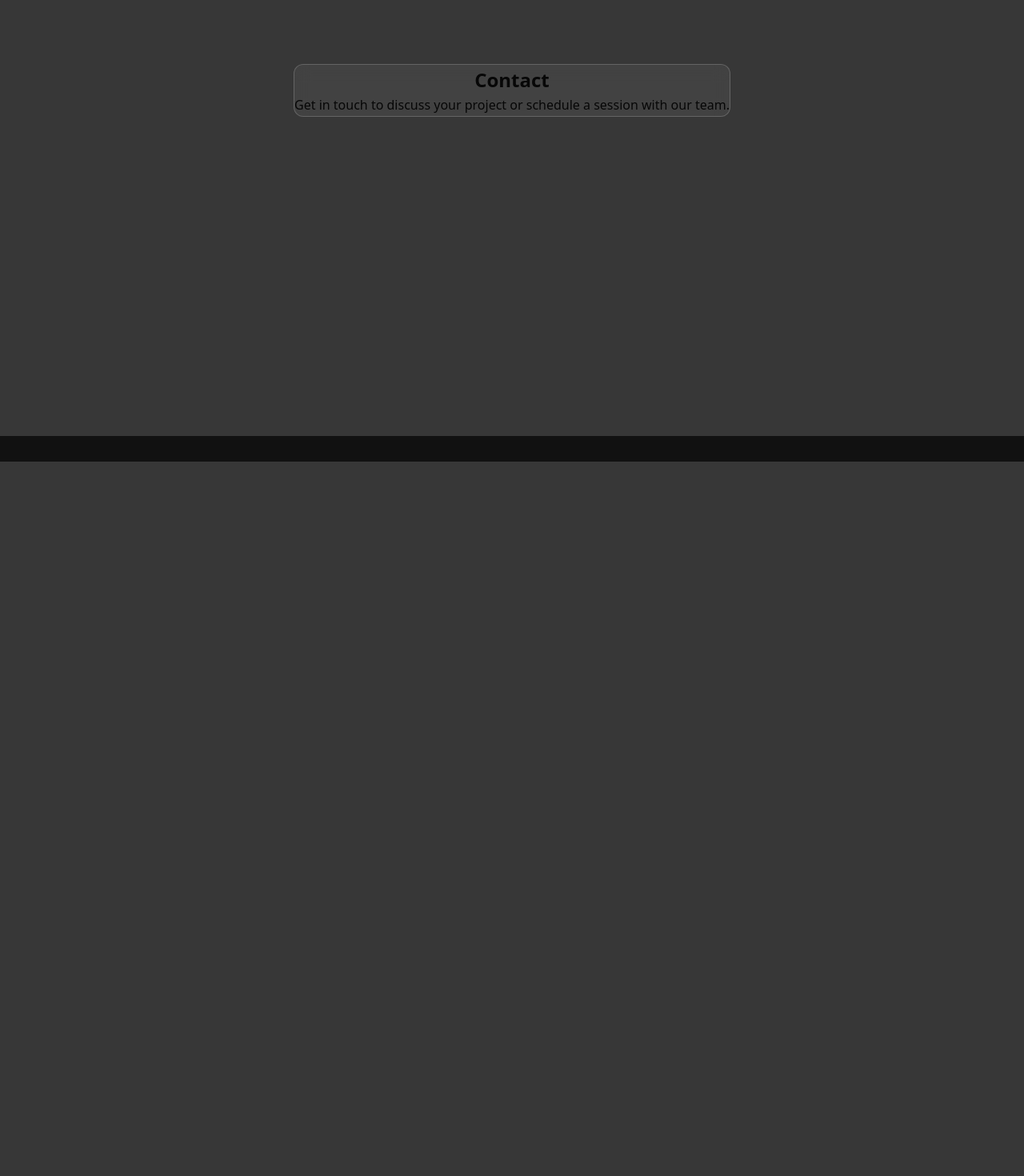
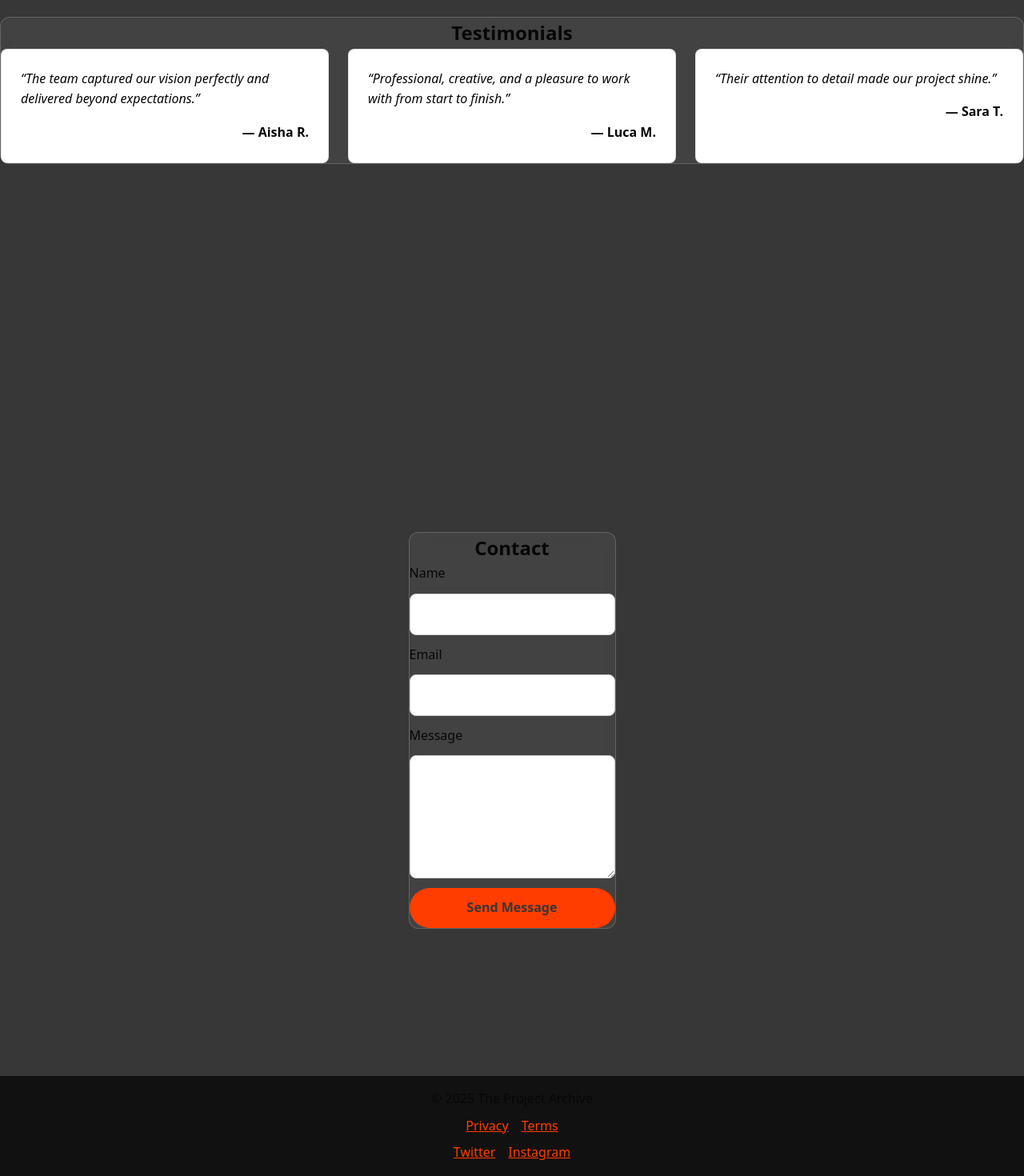
Before and after one commit to Dynamic-Capital/theprojectarchive, a Next.js app in the folder next-app/: page /about in a window 1280 px wide. Shown: the part 5919-7389 px from the top of the page at 80% size. Before the commit the page ends 6496 px from the top, so only its background shows below. Built offline with nearby package versions, Linux system fonts and the light colour scheme.

Commit message:
Add testimonials section, contact form, footer content

```diff
--- a/next-app/app/globals.css
+++ b/next-app/app/globals.css
@@ -456,6 +456,15 @@ a:hover {
   color: var(--color-accent);
 }
 
+.footer-nav,
+.social-links {
+  display: flex;
+  justify-content: center;
+  gap: 1rem;
+  flex-wrap: wrap;
+  margin-top: 0.5rem;
+}
+
 .fade-in {
   opacity: 0;
   transform: translateY(20px);
--- a/next-app/app/layout.jsx
+++ b/next-app/app/layout.jsx
@@ -6,6 +6,8 @@ export const metadata = {
   icons: {
     icon: '/favicon.svg',
   },
+  description:
+    'Creative studio in the Maldives offering design, development, and photography services.',
 };
 
 export default function RootLayout({ children }) {
--- /dev/null
+++ b/next-app/app/testimonials/page.jsx
@@ -0,0 +1,5 @@
+import Home from '../../components/Home';
+
+export default function Page() {
+  return <Home />;
+}
--- a/next-app/components/Contact.jsx
+++ b/next-app/components/Contact.jsx
@@ -9,6 +9,10 @@ const textVariants = {
 };
 
 export default function Contact() {
+  const handleSubmit = (e) => {
+    e.preventDefault();
+  };
+
   return (
     <ParallaxSection
       id="contact"
@@ -24,16 +28,44 @@ export default function Contact() {
       >
         Contact
       </motion.h2>
-      <motion.p
-        className="max-w-md mx-auto"
+      <motion.form
+        onSubmit={handleSubmit}
+        className="form max-w-md mx-auto text-left"
         variants={textVariants}
         initial="hidden"
         whileInView="show"
         viewport={{ once: true, amount: 0.5 }}
       >
-        Get in touch to discuss your project or schedule a session with our
-        team.
-      </motion.p>
+        <label htmlFor="name">Name</label>
+        <input id="name" name="name" type="text" className="input" required />
+
+        <label htmlFor="email">Email</label>
+        <input
+          id="email"
+          name="email"
+          type="email"
+          className="input"
+          required
+        />
+
+        <label htmlFor="message">Message</label>
+        <textarea
+          id="message"
+          name="message"
+          className="textarea"
+          rows="5"
+          required
+        />
+
+        <motion.button
+          type="submit"
+          className="btn btn--primary mt-2"
+          whileHover={{ scale: 1.05 }}
+          whileTap={{ scale: 0.95 }}
+        >
+          Send Message
+        </motion.button>
+      </motion.form>
     </ParallaxSection>
   );
 }
--- a/next-app/components/Footer.jsx
+++ b/next-app/components/Footer.jsx
@@ -9,6 +9,20 @@ export default function Footer() {
       initial={{ opacity: 0, y: 20 }}
       whileInView={{ opacity: 1, y: 0 }}
       viewport={{ once: true }}
-    />
+    >
+      <p>&copy; {new Date().getFullYear()} The Project Archive</p>
+      <nav aria-label="Footer" className="footer-nav">
+        <a href="/privacy">Privacy</a>
+        <a href="/terms">Terms</a>
+      </nav>
+      <div className="social-links" aria-label="Social media links">
+        <a href="https://twitter.com" target="_blank" rel="noopener noreferrer">
+          Twitter
+        </a>
+        <a href="https://instagram.com" target="_blank" rel="noopener noreferrer">
+          Instagram
+        </a>
+      </div>
+    </motion.footer>
   );
 }
--- a/next-app/components/Home.jsx
+++ b/next-app/components/Home.jsx
@@ -17,6 +17,7 @@ import Approach from './Approach';
 import Numbers from './Numbers';
 import Starters from './Starters';
 import Services from './Services';
+import Testimonials from './Testimonials';
 import Contact from './Contact';
 
 export default function Home() {
@@ -99,6 +100,7 @@ export default function Home() {
       <Numbers />
       <Starters />
       <Services openLightbox={openLightbox} images={serviceImages} />
+      <Testimonials />
       <Contact />
       <AnimatePresence>
         {lightboxOpen && (
--- a/next-app/components/OverlayNav.jsx
+++ b/next-app/components/OverlayNav.jsx
@@ -25,6 +25,7 @@ const links = [
   { to: '/numbers', label: 'In Numbers' },
   { to: '/starters', label: 'Starters' },
   { to: '/services', label: 'Services' },
+  { to: '/testimonials', label: 'Testimonials' },
   { to: '/contact', label: 'Contact' }
 ];
 
--- /dev/null
+++ b/next-app/components/Testimonials.jsx
@@ -0,0 +1,58 @@
+"use client";
+import { motion } from 'framer-motion';
+import ParallaxSection from './ParallaxSection';
+
+const cardVariants = {
+  hidden: { opacity: 0, y: 20 },
+  show: { opacity: 1, y: 0 },
+};
+
+export default function Testimonials() {
+  const testimonials = [
+    {
+      quote: 'The team captured our vision perfectly and delivered beyond expectations.',
+      author: 'Aisha R.',
+    },
+    {
+      quote: 'Professional, creative, and a pleasure to work with from start to finish.',
+      author: 'Luca M.',
+    },
+    {
+      quote: 'Their attention to detail made our project shine.',
+      author: 'Sara T.',
+    },
+  ];
+
+  return (
+    <ParallaxSection
+      id="testimonials"
+      image="https://picsum.photos/1920/1080?random=40"
+      alt="Background image for Testimonials section"
+    >
+      <motion.h2
+        className="text-3xl font-bold mb-8"
+        variants={cardVariants}
+        initial="hidden"
+        whileInView="show"
+        viewport={{ once: true, amount: 0.5 }}
+      >
+        Testimonials
+      </motion.h2>
+      <div className="testimonials-grid mt-8 text-left">
+        {testimonials.map((t, idx) => (
+          <motion.figure
+            key={idx}
+            className="testimonial-card"
+            variants={cardVariants}
+            initial="hidden"
+            whileInView="show"
+            viewport={{ once: true, amount: 0.3 }}
+          >
+            <blockquote>“{t.quote}”</blockquote>
+            <figcaption>— {t.author}</figcaption>
+          </motion.figure>
+        ))}
+      </div>
+    </ParallaxSection>
+  );
+}
```
